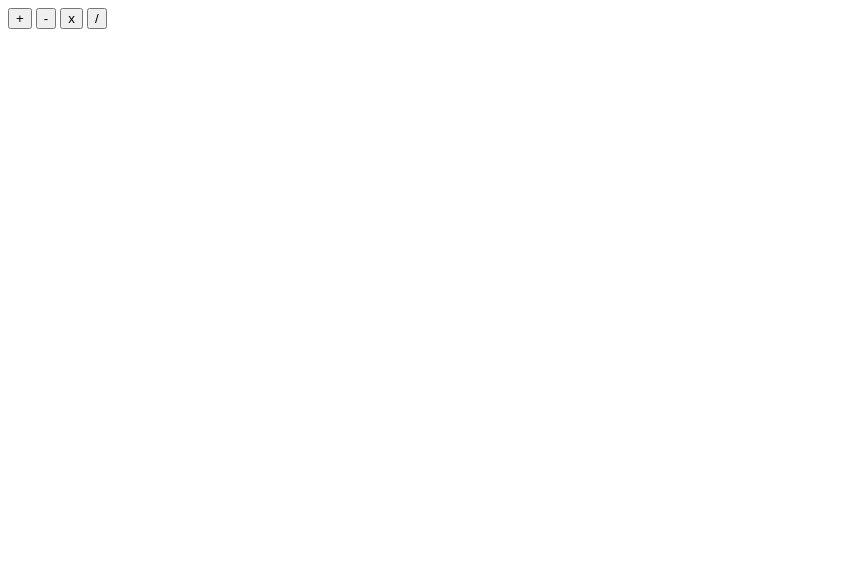
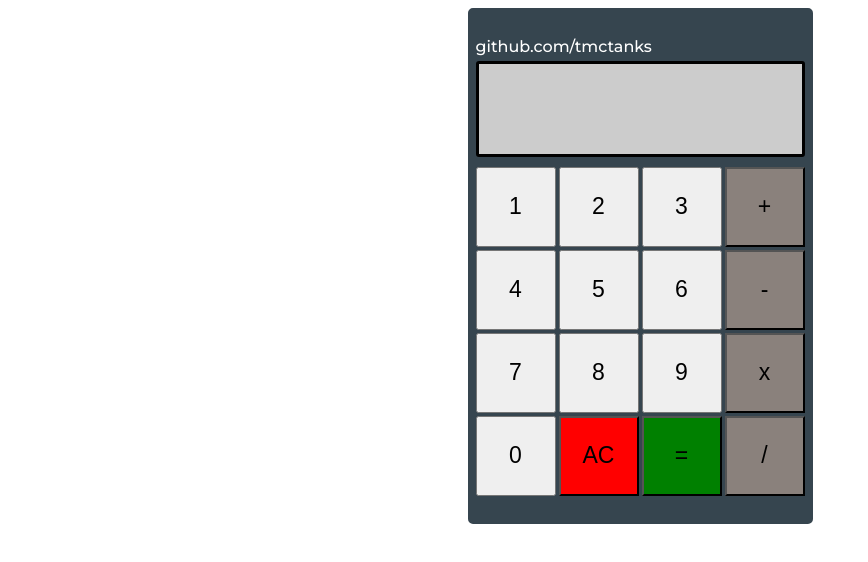
Before and after one commit to tmctanks/Calculator, a plain HTML site: page index.html in a window 1280 px wide. Shown: the whole page, without its empty margins (0-868 px from the left). Drawn offline with Linux system fonts and the light colour scheme.

Commit message:
improved ui and added code for num buttons

```diff
--- a/index.html
+++ b/index.html
@@ -6,21 +6,34 @@
     <meta name="viewport" content="width=device-width, initial-scale=1.0">
     <title>Calculator</title>
     <link rel ="stylesheet" href ="styles.css">
+    <link rel="preconnect" href="https://fonts.googleapis.com">
+    <link rel="preconnect" href="https://fonts.gstatic.com" crossorigin>
+    <link href="https://fonts.googleapis.com/css2?family=Montserrat:wght@500&display=swap" rel="stylesheet">
 </head>
-<body>
+<body style="display: flex; flex-direction: row; justify-content: center; align-items: center; font-family: 'Montserrat', sans-serif;">
     <div id="calcBody">
+        <text>github.com/tmctanks</text>
         <div id="display">
+            <div id="total"></div>
             <div id="num1"></div>
-            <div id="op"></div>
-            <div id="num2"></div>
         </div>
-        <div id="numButtons">
-        </div>
-        <div id="operatorButtons">
-            <button id="add">+</button>
-            <button id="subtract">-</button>
-            <button id="multiply">x</button>
-            <button id="divide">/</button>
+        <div id="buttons">
+                <button id ="1">1</button>
+                <button id ="2">2</button>
+                <button id ="3">3</button>
+                <button id="add" class="op">+</button>
+                <button id ="4">4</button>
+                <button id ="5">5</button>
+                <button id ="6">6</button>
+                <button id="subtract" class="op">-</button>
+                <button id ="7">7</button>
+                <button id ="8">8</button>
+                <button id ="9">9</button>
+                <button id="multiply" class="op">x</button>
+                <button id ="0">0</button>
+                <button id="clear" >AC</button>
+                <button id="enter">=</button>
+                <button id="divide" class="op">/</button>
         </div>
     </div>
 </body>
--- a/script.js
+++ b/script.js
@@ -1,3 +1,15 @@
+const buttons = document.getElementById('buttons');
+const num1 = document.getElementById('num1');
+const totalbox = document.getElementById('total');
+const equalsBut = document.getElementById('enter');
+const addBut = document.getElementById('add');
+const subtractBut = document.getElementById('subtract');
+const multiplyBut = document.getElementById('multiply');
+const divideBut = document.getElementById('divide');
+
+var op = null;
+
+buttonFunction();
 
 function add(a,b){
     return (a + b);
@@ -14,3 +26,23 @@ function multiply(a,b){
 function divide(a,b){
     return a / b;
 }
+
+/*Function adds all event listeners to buttons*/
+function buttonFunction(){
+    for(i = 0; i < 10;i++){
+        const button = document.getElementById(i);
+        button.addEventListener("mouseup" , function(){
+            num1.textContent = num1.textContent + button.innerHTML;
+            console.log(button.innerHTML);
+        })
+    }
+    addBut.addEventListener("mouseup" , () => op = "+")
+    subtractBut.addEventListener("mouseup" , () => op = "-")
+    addBut.addEventListener("mouseup" , () => op = "+")
+    addBut.addEventListener("mouseup" , () => op = "+")
+    equalsBut.addEventListener("mouseup" , () => console.log(op));
+}
+
+function operate(a,b,op){
+
+}
--- a/styles.css
+++ b/styles.css
@@ -0,0 +1,67 @@
+#calcBody{
+    width: 329px;
+    height: 500px;
+    background-color: #36454F;
+    border: 8px solid #36454F;
+    display: flex;
+    flex-direction: column ;
+    justify-content: center;
+    border-radius: 5px;
+}
+
+button{
+    width: 80px;
+    height: 80px;
+    font-size: 23px;
+    /*background-color: #8a817c;*/
+}
+
+#buttons{
+    margin-top: 10px;
+    width: 340px;
+    display: flex;
+    flex-flow: row wrap;
+    gap: 3px;
+    width: 329px;
+}
+
+#display{
+    width:323px;
+    height: 90px;
+    background-color: #cccccc;
+    border: 3px solid black;
+    border-radius: 3px;
+    display: flex;
+    flex-direction: column;
+    align-items:flex-end;
+}
+
+#total{
+    height: 40px;
+    width: 323px;
+    text-align: end;
+    overflow: hidden;
+    font-size: 10px;
+}
+
+#num1{
+    font-size:50px;
+    overflow: hidden;
+}
+
+text{
+    margin-bottom: 5px;
+    color:  white;
+}
+
+#clear{
+    background-color: red;
+}
+
+#enter{
+    background-color: green;
+}
+
+.op{
+    background-color: #8a817c;
+}
```
